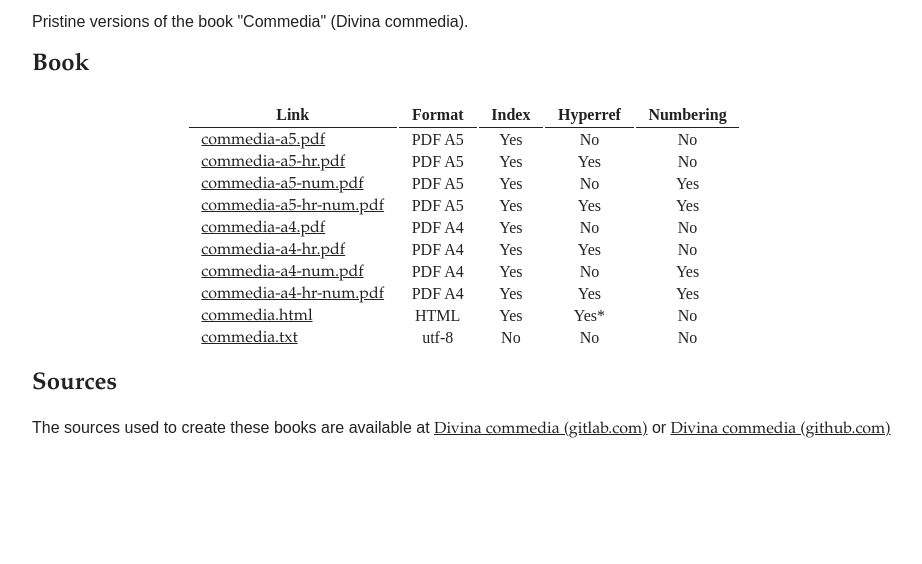
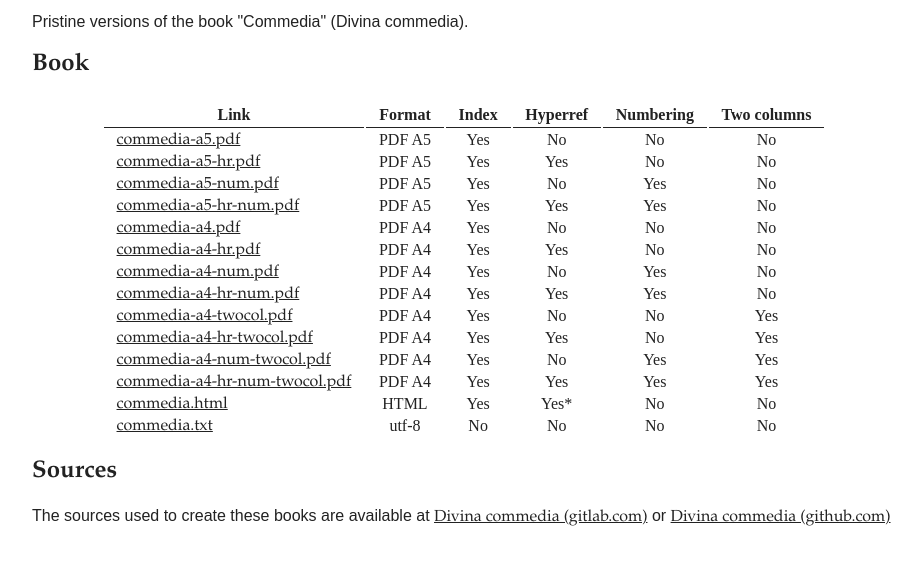
Before and after one commit to geusebi/commedia-book, a plain HTML site: page index.html in a window 1280 px wide. Shown: the part 88-652 px from the top of the page, without its empty margins (176-1098 px from the left). Drawn offline with Linux system fonts and the light colour scheme.

Commit message:
Update book versions list

```diff
--- a/index.html
+++ b/index.html
@@ -28,20 +28,25 @@
 <h2>Book</h2>
 
 <table>
-<tr><th>Link                                                            <th>Format<th>Index <th>Hyperref<th>Numbering
+<tr><th>Link                                                                          <th>Format<th>Index <th>Hyperref<th>Numbering<th>Two columns
 
-<tr><td><a href="book/commedia-a5.pdf">commedia-a5.pdf</a>              <td>PDF A5<td>Yes   <td>No      <td>No
-<tr><td><a href="book/commedia-a5-hr.pdf">commedia-a5-hr.pdf</a>        <td>PDF A5<td>Yes   <td>Yes     <td>No
-<tr><td><a href="book/commedia-a5-num.pdf">commedia-a5-num.pdf</a>      <td>PDF A5<td>Yes   <td>No      <td>Yes
-<tr><td><a href="book/commedia-a5-hr-num.pdf">commedia-a5-hr-num.pdf</a><td>PDF A5<td>Yes   <td>Yes     <td>Yes
+<tr><td><a href="book/commedia-a5.pdf">commedia-a5.pdf</a>                            <td>PDF A5<td>Yes   <td>No      <td>No       <td>No
+<tr><td><a href="book/commedia-a5-hr.pdf">commedia-a5-hr.pdf</a>                      <td>PDF A5<td>Yes   <td>Yes     <td>No       <td>No
+<tr><td><a href="book/commedia-a5-num.pdf">commedia-a5-num.pdf</a>                    <td>PDF A5<td>Yes   <td>No      <td>Yes      <td>No
+<tr><td><a href="book/commedia-a5-hr-num.pdf">commedia-a5-hr-num.pdf</a>              <td>PDF A5<td>Yes   <td>Yes     <td>Yes      <td>No
 
-<tr><td><a href="book/commedia-a4.pdf">commedia-a4.pdf</a>              <td>PDF A4<td>Yes   <td>No      <td>No
-<tr><td><a href="book/commedia-a4-hr.pdf">commedia-a4-hr.pdf</a>        <td>PDF A4<td>Yes   <td>Yes     <td>No
-<tr><td><a href="book/commedia-a4-num.pdf">commedia-a4-num.pdf</a>      <td>PDF A4<td>Yes   <td>No      <td>Yes
-<tr><td><a href="book/commedia-a4-hr-num.pdf">commedia-a4-hr-num.pdf</a><td>PDF A4<td>Yes   <td>Yes     <td>Yes
+<tr><td><a href="book/commedia-a4.pdf">commedia-a4.pdf</a>                            <td>PDF A4<td>Yes   <td>No      <td>No       <td>No
+<tr><td><a href="book/commedia-a4-hr.pdf">commedia-a4-hr.pdf</a>                      <td>PDF A4<td>Yes   <td>Yes     <td>No       <td>No
+<tr><td><a href="book/commedia-a4-num.pdf">commedia-a4-num.pdf</a>                    <td>PDF A4<td>Yes   <td>No      <td>Yes      <td>No
+<tr><td><a href="book/commedia-a4-hr-num.pdf">commedia-a4-hr-num.pdf</a>              <td>PDF A4<td>Yes   <td>Yes     <td>Yes      <td>No
 
-<tr><td><a href="book/commedia.html">commedia.html</a>                  <td>HTML  <td>Yes   <td>Yes*    <td>No
-<tr><td><a href="book/commedia.txt">commedia.txt</a>                    <td>utf-8 <td>No    <td>No      <td>No
+<tr><td><a href="book/commedia-a4-twocol.pdf">commedia-a4-twocol.pdf</a>              <td>PDF A4<td>Yes   <td>No      <td>No       <td>Yes
+<tr><td><a href="book/commedia-a4-hr-twocol.pdf">commedia-a4-hr-twocol.pdf</a>        <td>PDF A4<td>Yes   <td>Yes     <td>No       <td>Yes
+<tr><td><a href="book/commedia-a4-num-twocol.pdf">commedia-a4-num-twocol.pdf</a>      <td>PDF A4<td>Yes   <td>No      <td>Yes      <td>Yes
+<tr><td><a href="book/commedia-a4-hr-num-twocol.pdf">commedia-a4-hr-num-twocol.pdf</a><td>PDF A4<td>Yes   <td>Yes     <td>Yes      <td>Yes
+
+<tr><td><a href="book/commedia.html">commedia.html</a>                                <td>HTML  <td>Yes   <td>Yes*    <td>No       <td>No
+<tr><td><a href="book/commedia.txt">commedia.txt</a>                                  <td>utf-8 <td>No    <td>No      <td>No       <td>No
 </table>
 
 <h2>Sources</h2>
```
